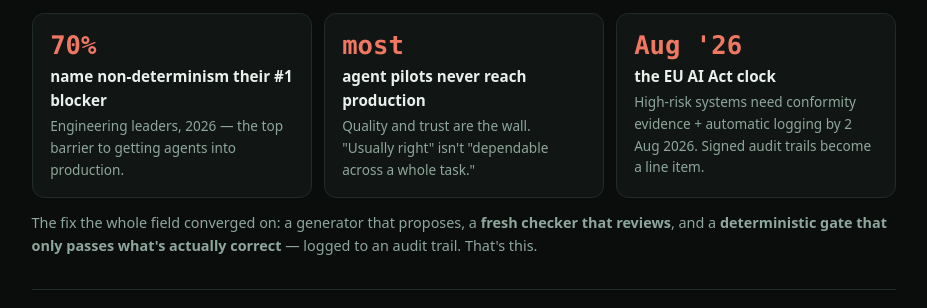
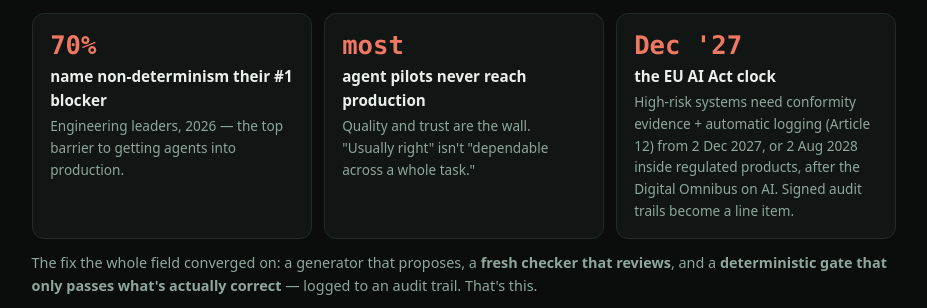
Before and after one commit to sjgant80-hub/agent-proof, a plain HTML site: page index.html in a window 1280 px wide. Shown: the part 371-679 px from the top of the page, without its empty margins (176-1103 px from the left). Drawn offline with Linux system fonts and the light colour scheme.

Commit message:
EU AI Act: high-risk dates moved by the Digital Omnibus (Regulation (EU) 2026/1744)
The high-risk obligations (Chapter III, Articles 6, 9-15 and 26, including Article 12 automatic logging) apply from
2 December 2027 for stand-alone (Annex III) systems and 2 August 2028 for AI in products covered by Annex I. Both moved
from 2 August 2026 / 2 August 2027. Unchanged and still stated: Article 5 from 2 February 2025, GPAI from 2 August 2025
(legacy models 2 August 2027), Article 50 transparency from 2 August 2026, Article 50(2) marking for systems already
on the market and the new Article 5 prohibitions from 2 December 2026.
Source: Council of the EU press release, 30 June 2026 ("Artificial intelligence: Council gives final green light to
simplify and streamline rules"); Regulation (EU) 2026/1744, published in the Official Journal 24 July 2026, in force
27 July 2026. (EUR-Lex refuses automated reading, so the OJ text itself was not read here.)

Co-Authored-By: Claude Opus 5.5 <noreply@anthropic.com>

```diff
--- a/index.html
+++ b/index.html
@@ -73,7 +73,7 @@
   <div class="stat">
     <div class="scard"><div class="n">70%</div><b>name non-determinism their #1 blocker</b><p>Engineering leaders, 2026 — the top barrier to getting agents into production.</p></div>
     <div class="scard"><div class="n">most</div><b>agent pilots never reach production</b><p>Quality and trust are the wall. "Usually right" isn't "dependable across a whole task."</p></div>
-    <div class="scard"><div class="n">Aug '26</div><b>the EU AI Act clock</b><p>High-risk systems need conformity evidence + automatic logging by 2 Aug 2026. Signed audit trails become a line item.</p></div>
+    <div class="scard"><div class="n">Dec '27</div><b>the EU AI Act clock</b><p>High-risk systems need conformity evidence + automatic logging (Article 12) from 2 Dec 2027, or 2 Aug 2028 inside regulated products, after the Digital Omnibus on AI. Signed audit trails become a line item.</p></div>
   </div>
   <p class="dim" style="font-size:.9rem;margin-top:.8rem">The fix the whole field converged on: a generator that proposes, a <b>fresh checker that reviews</b>, and a <b>deterministic gate that only passes what's actually correct</b> — logged to an audit trail. That's this.</p>
 </section>
```
Also changed, not shown: 1 other file.
